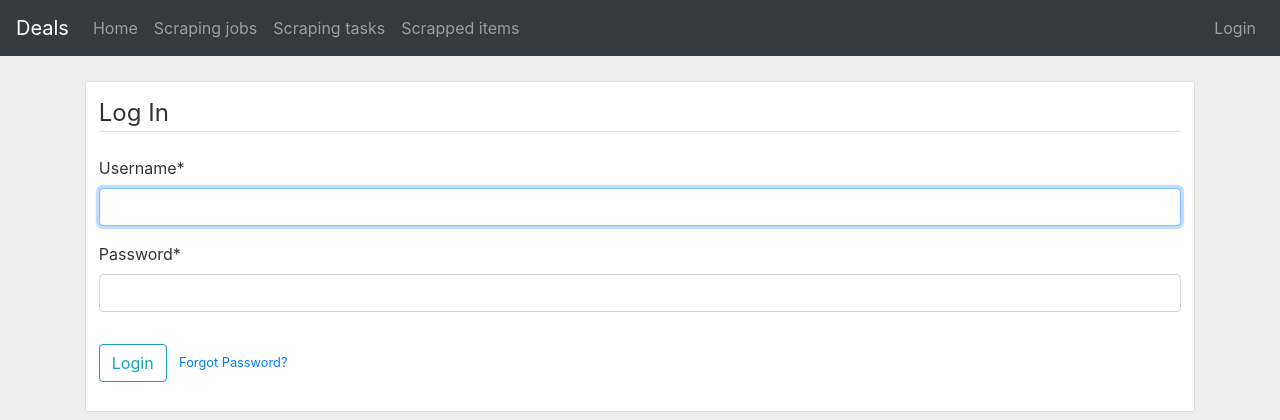
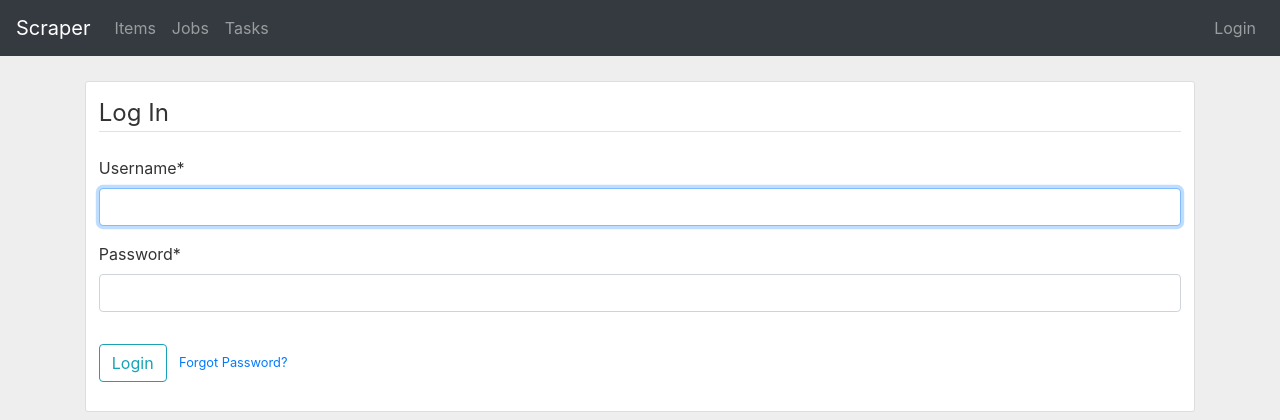
Before and after one commit to maciejmatczak/deals, a Django app: a page that uses scraper/templates/scraper/base.html in a window 1280 px wide. Shown: the top 420 px of the page. Run offline with Django 3.2, Linux system fonts and the light colour scheme; some libraries are stand-ins or nearby versions.

Commit message:
Update naming

```diff
--- a/scraper/templates/scraper/base.html
+++ b/scraper/templates/scraper/base.html
@@ -16,24 +16,23 @@
     <link rel="stylesheet" type="text/css" href="{% static 'scraper/main.css' %}">
 
     {% if title %}
-      <title>Deals - {{ title }}</title>
+      <title>Scraper - {{ title }}</title>
     {% else %}
-      <title>Deals</title>
+      <title>Scraper</title>
     {% endif %}
   </head>
   <body>
 
     <nav class="navbar navbar-expand-md navbar-dark bg-dark fixed-top">
-      <a class="navbar-brand" href="{% url 'scraper-home' %}">Deals</a>
+      <a class="navbar-brand" href="{% url 'scrapeditems' %}">Scraper</a>
       <button class="navbar-toggler" type="button" data-toggle="collapse" data-target="#navbarNavAltMarkup" aria-controls="navbarNavAltMarkup" aria-expanded="false" aria-label="Toggle navigation">
         <span class="navbar-toggler-icon"></span>
       </button>
       <div class="collapse navbar-collapse" id="navbarNavAltMarkup">
         <div class="navbar-nav mr-auto">
-          <a class="nav-item nav-link" href="{% url 'scraper-home' %}">Home</a>
-          <a class="nav-item nav-link" href="{% url 'scrapingjobs' %}">Scraping jobs</a>
-          <a class="nav-item nav-link" href="{% url 'scrapingtasks' %}">Scraping tasks</a>
-          <a class="nav-item nav-link" href="{% url 'scrappeditems' %}">Scrapped items</a>
+          <a class="nav-item nav-link" href="{% url 'scrapeditems' %}">Items</a>
+          <a class="nav-item nav-link" href="{% url 'scrapingjobs' %}">Jobs</a>
+          <a class="nav-item nav-link" href="{% url 'scrapingtasks' %}">Tasks</a>
         </div>
 
         <div class="navbar-nav">
--- a/scraper/urls.py
+++ b/scraper/urls.py
@@ -8,30 +8,28 @@ from .views import (home, ScrapingJobListView, ScrapingJobDetailView,
                     ScrapingTaskDeleteView, item_list)
 
 urlpatterns = [
-    path('', home, name='scraper-home'),
+    path('', item_list, name='scrapeditems'),
     path('test-site/', test_site, name='scraper-testsite'),
-    path('scraping-jobs/', ScrapingJobListView.as_view(), name='scrapingjobs'),
-    path('scraping-job/<int:pk>/', ScrapingJobDetailView.as_view(),
+    path('jobs/', ScrapingJobListView.as_view(), name='scrapingjobs'),
+    path('job/<int:pk>/', ScrapingJobDetailView.as_view(),
          name='scrapingjob-detail'),
-    path('scraping-job/<int:pk>/testrun/',
+    path('job/<int:pk>/testrun/',
          scraping_job_test_run, name='scrapingjob-testrun'),
-    path('scraping-job/new/', ScrapingJobCreateView.as_view(),
+    path('job/new/', ScrapingJobCreateView.as_view(),
          name='scrapingjob-create'),
-    path('scraping-job/<int:pk>/update/',
+    path('job/<int:pk>/update/',
          ScrapingJobUpdateView.as_view(), name='scrapingjob-update'),
-    path('scraping-job/<int:pk>/delete/',
+    path('job/<int:pk>/delete/',
          ScrapingJobDeleteView.as_view(), name='scrapingjob-delete'),
-    path('scraping-tasks/', ScrapingTaskListView.as_view(), name='scrapingtasks'),
-    path('scraping-task/<int:pk>/', ScrapingTaskDetailView.as_view(),
+    path('tasks/', ScrapingTaskListView.as_view(), name='scrapingtasks'),
+    path('task/<int:pk>/', ScrapingTaskDetailView.as_view(),
          name='scrapingtask-detail'),
-    path('scraping-task/<int:pk>/', ScrapingTaskDetailView.as_view(),
+    path('task/<int:pk>/', ScrapingTaskDetailView.as_view(),
          name='scrapingtask-testrun'),
-    path('scraping-task/new/', ScrapingTaskCreateView.as_view(),
+    path('task/new/', ScrapingTaskCreateView.as_view(),
          name='scrapingtask-create'),
-    path('scraping-task/<int:pk>/update/',
+    path('task/<int:pk>/update/',
          ScrapingTaskUpdateView.as_view(), name='scrapingtask-update'),
-    path('scraping-task/<int:pk>/delete/',
-         ScrapingTaskDeleteView.as_view(), name='scrapingtask-delete'),
-    path('scrapped-items/',
-         item_list, name='scrappeditems'),
+    path('task/<int:pk>/delete/',
+         ScrapingTaskDeleteView.as_view(), name='scrapingtask-delete')
 ]
```
